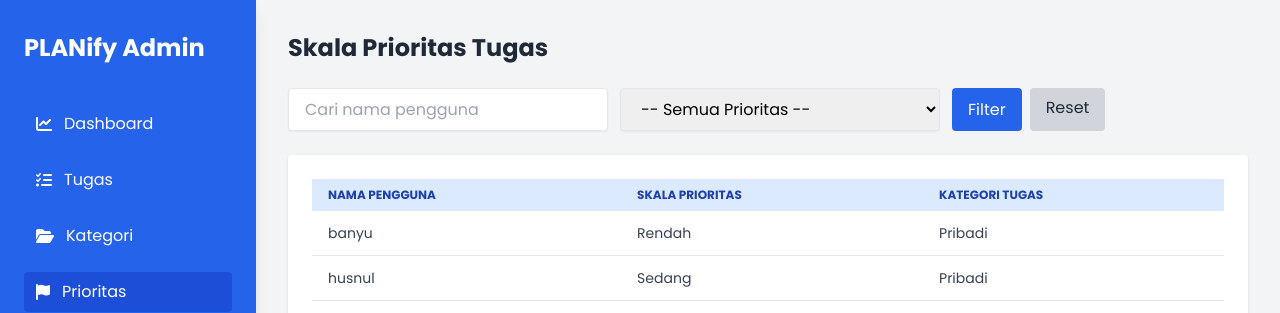
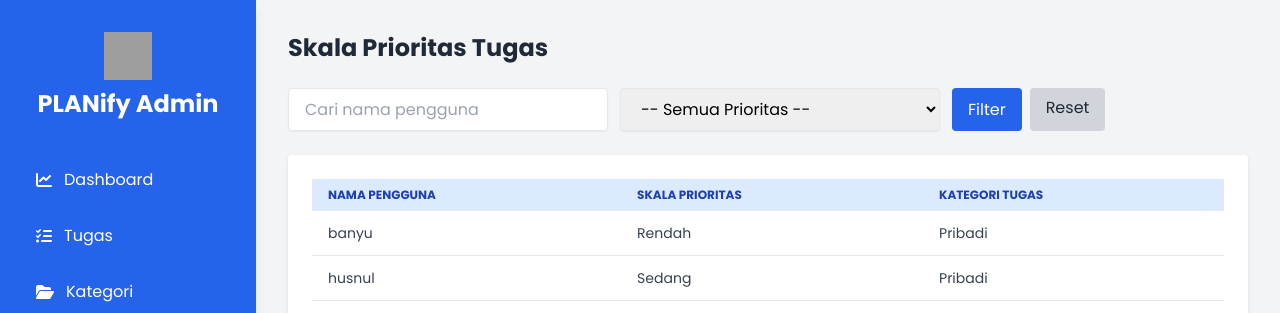
Before and after one commit to Carissaokt/UAPWEB-Planify, a PHP site: page /admin/prioritas.php in a window 1280 px wide. Shown: the top 313 px of the page. Run offline with PHP 8.4, Linux system fonts and the light colour scheme; a user stored in the database is signed in; data comes from the database, SQL or seed files in the repository; some libraries are stand-ins or nearby versions; grey boxes are pictures that could not be loaded.

Commit message:
update prioritas

```diff
--- a/admin/prioritas.php
+++ b/admin/prioritas.php
@@ -60,7 +60,11 @@ while ($row = $result->fetch_assoc()) {
 <!-- Sidebar -->
 <aside class="w-64 bg-blue-600 text-white flex flex-col justify-between py-8 px-6 shadow-lg">
   <div>
-    <h1 class="text-2xl font-bold mb-10">PLANify Admin</h1>
+    <!-- Logo dan Judul -->
+    <div class="flex flex-col items-center mb-10">
+      <img src="../img/logoPlanify.png" alt="PLANify Logo" class="w-12 h-12 mb-2">
+      <h1 class="text-2xl font-bold">PLANify Admin</h1>
+    </div>
     <nav class="space-y-4">
       <a href="beranda_admin.php" class="flex items-center gap-3 py-2 px-3 rounded hover:bg-blue-500"> <i class="fas fa-chart-line"></i> Dashboard </a>
       <a href="kelola_tugas.php" class="flex items-center gap-3 py-2 px-3 rounded hover:bg-blue-500"> <i class="fas fa-tasks"></i> Tugas </a>
@@ -112,7 +116,7 @@ while ($row = $result->fetch_assoc()) {
       </thead>
       <tbody>
         <?php if (empty($dataPengguna)): ?>
-          <tr><td colspan="3" class="text-center py-4 text-gray-500 italic">Tidak ada hasil ditemukan.</td></tr>
+          <tr><td colspan="3" class="text-center py-4 text-gray-500 italic">Skala Prioritas Tugas Tidak Ditemukan.</td></tr>
         <?php else: ?>
           <?php foreach ($dataPengguna as $user => $dataList): ?>
             <?php foreach ($dataList as $item): ?>
```
